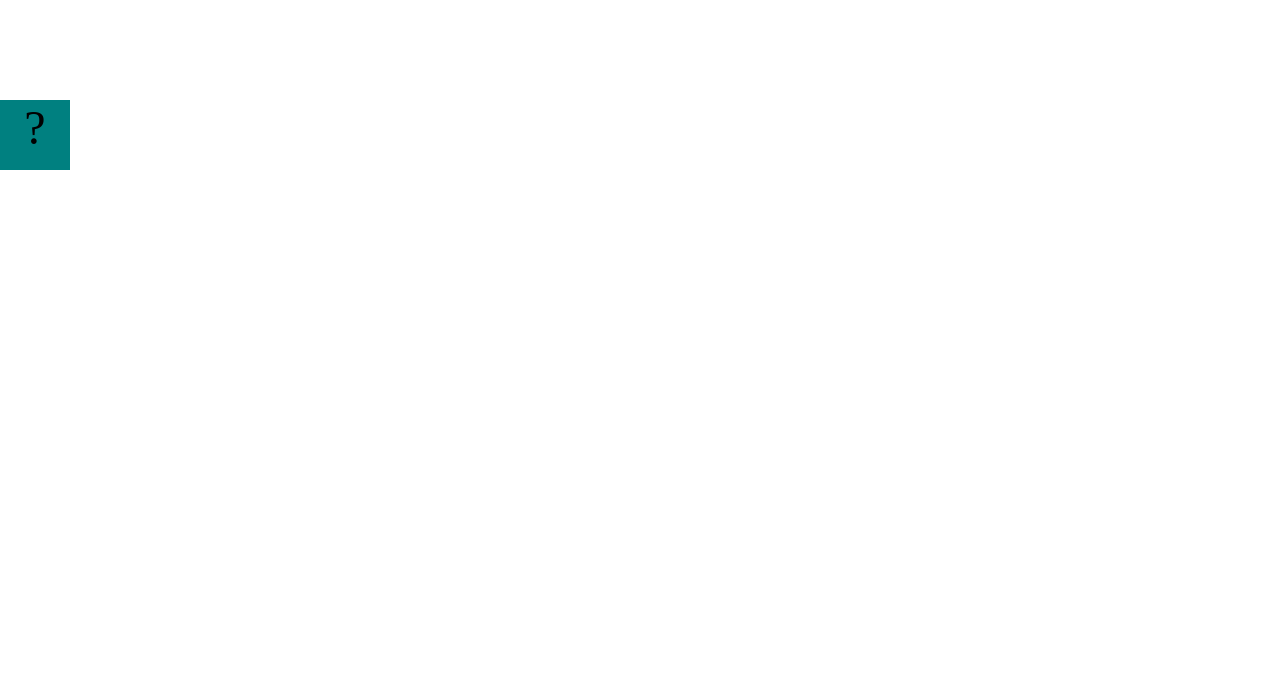
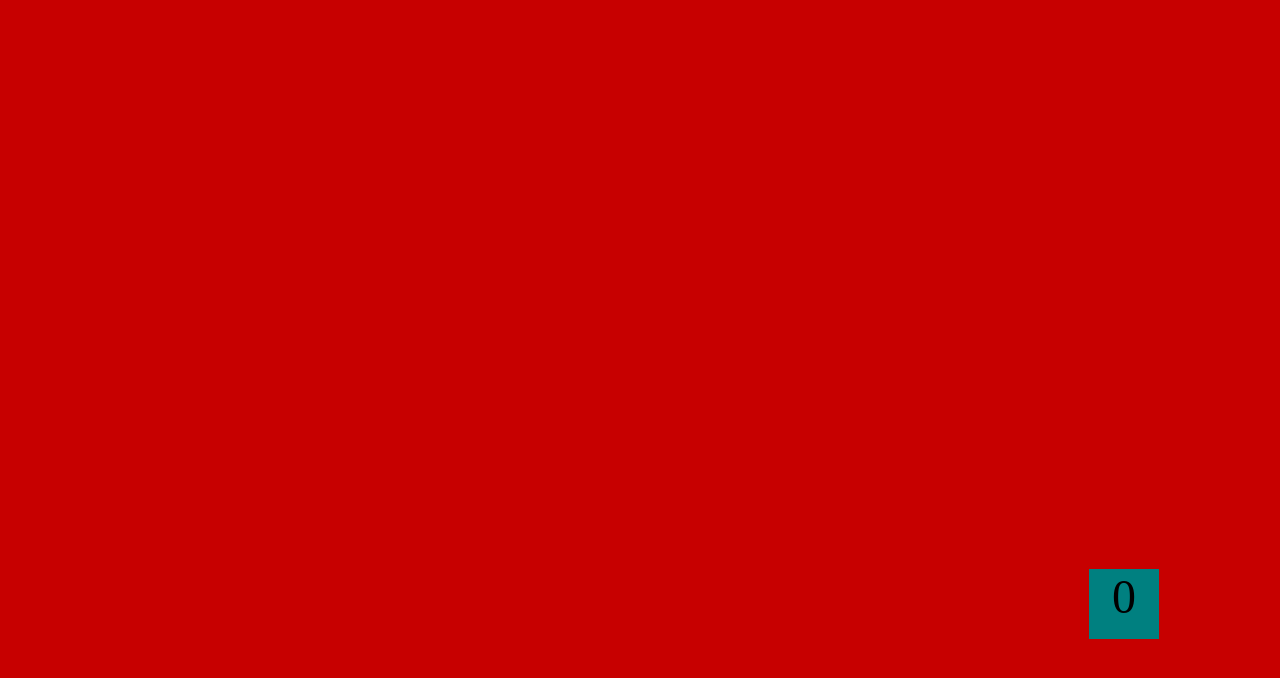
Before and after one commit to JacobSerigne/JacobSerigne.github.io, a plain HTML site: page fsd-projects/bouncing-box/index.html in a window 1280 px wide. Drawn offline with Linux system fonts and the light colour scheme.

Commit message:
finished bouncing box

```diff
--- a/fsd-projects/bouncing-box/index.html
+++ b/fsd-projects/bouncing-box/index.html
@@ -6,6 +6,10 @@
 	<title>Bouncing Box</title>
 	<script src="jquery.min.js"></script>
 	<style>
+		body {
+  background-image: image();
+  background-color: #c70000;
+		}
 		.box {
 			width: 70px;
 			height: 70px;
@@ -27,10 +31,11 @@
 	<!-- 	<script src="//cdnjs.cloudflare.com/ajax/libs/jquery/2.1.1/jquery.min.js"></script> -->
 
 </head>
+<body>
 
 <body class="board">
 	<!-- HTML for the box -->
-	<div class="box">?</div>
+	<div class="box">0</div>
 
 	<script>
 		(function () {
@@ -44,16 +49,22 @@
 			var box = jQuery('.box');	// reference to the HTML .box element
 			var board = jQuery('.board');	// reference to the HTML .board element
 			var boardWidth = board.width();	// the maximum X-Coordinate of the screen
+			var boardHeight = jQuery(window).height();
+			var randNum = Math.random() * 100;
 
 			// Every 50 milliseconds, call the update Function (see below)
-			setInterval(update, 50);
+			var interval = setInterval(update, 50);
+			function endGame() {
+  			clearInterval(interval);
+}
 
 			// Every time the box is clicked, call the handleBoxClick Function (see below)
 			box.on('click', handleBoxClick);
 
 			// moves the Box to a new position on the screen along the X-Axis
-			function moveBoxTo(newPositionX) {
-				box.css("left", newPositionX);
+			function moveBoxTo(newPositionX, newPositionY) {
+  			box.css("left", newPositionX);
+  			box.css("top", newPositionY);
 			}
 
 			// changes the text displayed on the Box
@@ -66,7 +77,11 @@
 			//////////////////////////////////////////////////////////////////
 
 			// TODO 2 - Variable declarations
-
+			var positionX = 0;
+			var points = 0;
+			var speed = 10;
+			var positionY = 0;
+			var speedY = 10;
 
 
 			/*
@@ -75,6 +90,24 @@
 			turn it around!
 			*/
 			function update() {
+			moveBoxTo(positionX, positionY);
+			positionX = positionX + 1;
+			positionX = positionX + speed;
+			if (positionX > boardWidth) {
+				speed *= -1;
+			}
+			if (positionX < 0) {
+				speed *= -1;
+			}
+			positionY = positionY + 1;
+			positionY = positionY + speedY;
+			if (positionY > boardHeight) {
+				speedY *= -1;
+			}
+			if (positionY < 0) {
+				speedY *= -1;
+			}
+
 
 
 			};
@@ -85,7 +118,12 @@
 			the left side of the screen.
 			*/
 			function handleBoxClick() {
-
+			positionX = randNum;
+			positionY = randNum;
+			points++; //increases points by 1
+			speed = 3 * points + 10;
+			speedY = 3 * points + 10;
+			changeBoxText(points)
 
 			};
 
```
